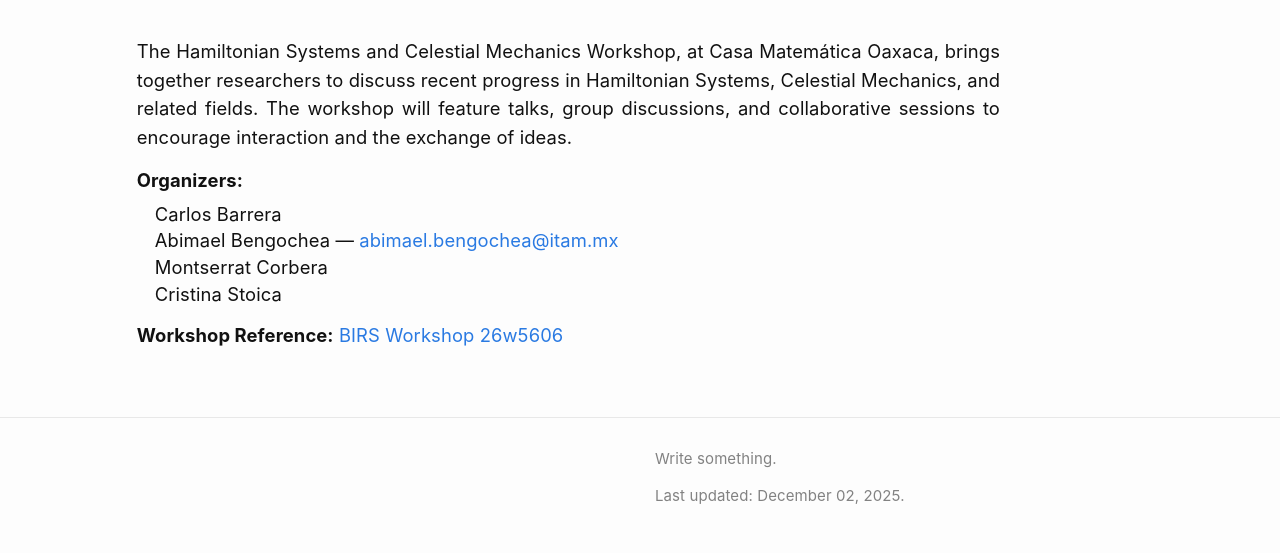
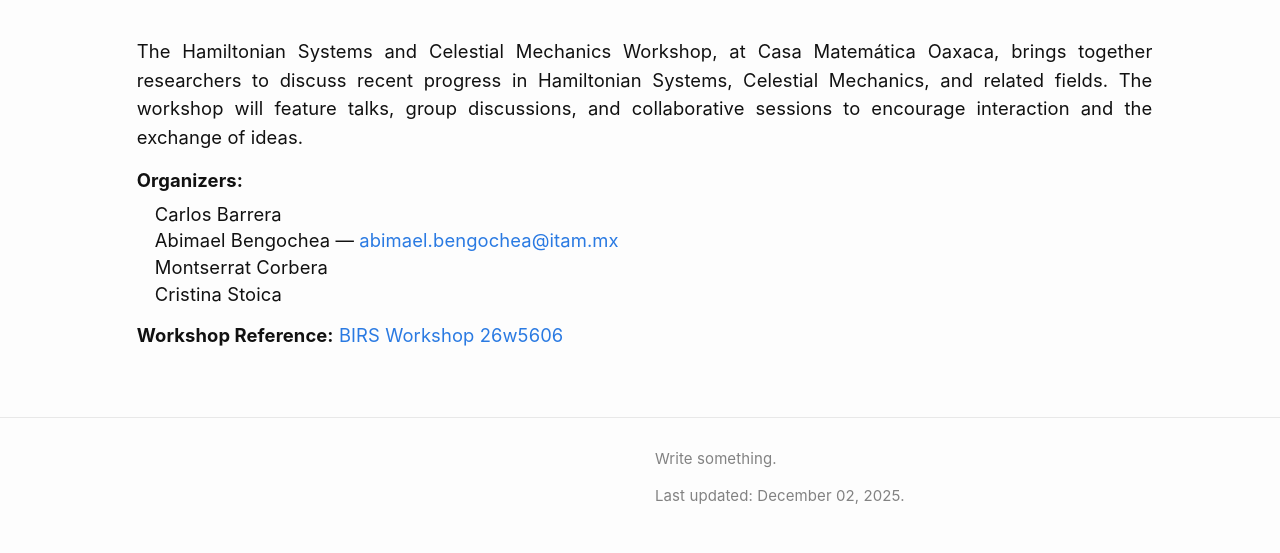
Before and after one commit to celmechcongress2026/celmechcongress2026.github.io, a Jekyll site: the page built from index.md, in a window 1280 px wide. Shown: the part 540-1093 px from the top of the page. Built offline with Jekyll 4.4.1, drawn with Linux system fonts in a browser that asks for light colours.

Commit message:
Update workshop.css

```diff
--- a/assets/css/workshop.css
+++ b/assets/css/workshop.css
@@ -163,9 +163,9 @@ span.award-other img {
 
 
 .intro {
-  max-width: 900px;
-  margin: 2em 0 2em 2em;   /* alineado con el hero */
-  padding: 0 2em 0 0;      /* más espacio a la derecha */
+  max-width: 1100px;     /* más ancho: caben más caracteres por línea */
+  margin: 2em 0 2em 2em; /* alineado a la izquierda con el hero */
+  padding-right: 1.5em;  /* espacio controlado a la derecha */
   font-size: 1.15em;
   line-height: 1.55em;
   text-align: justify;
```
